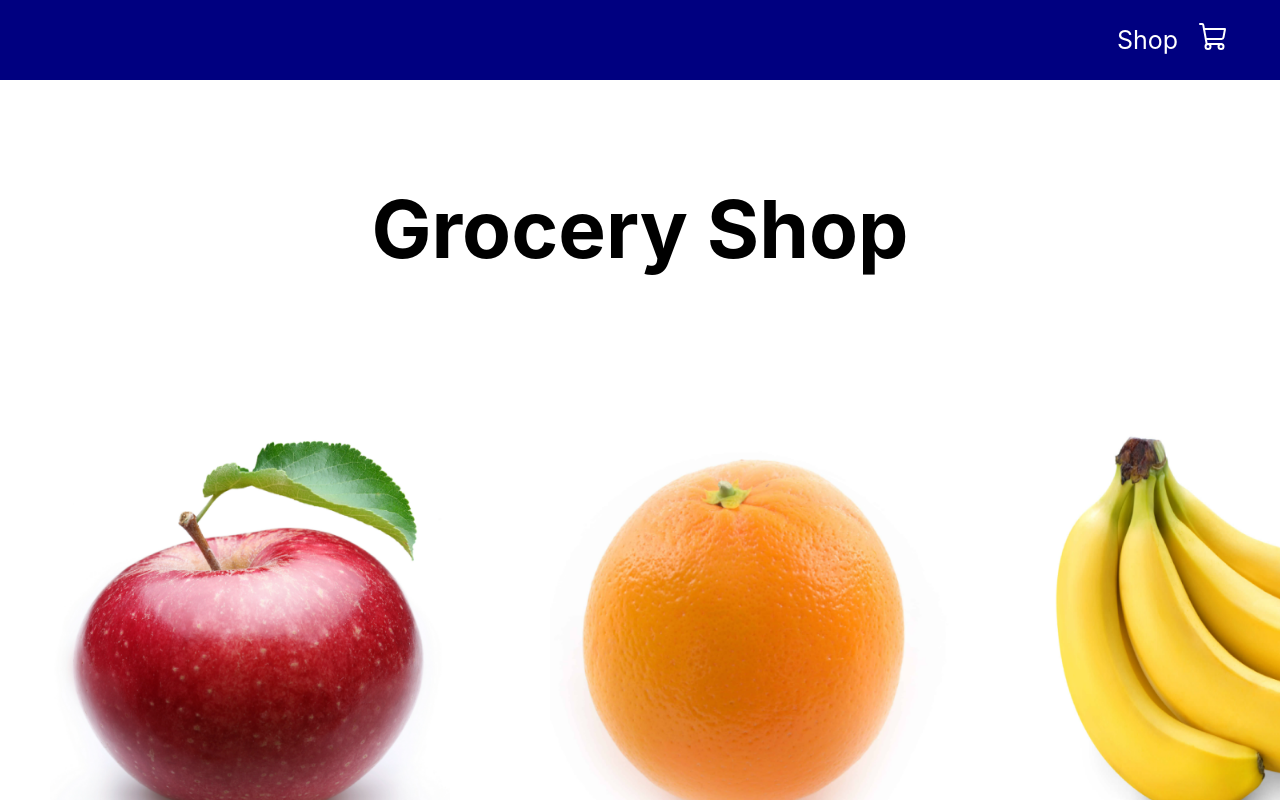
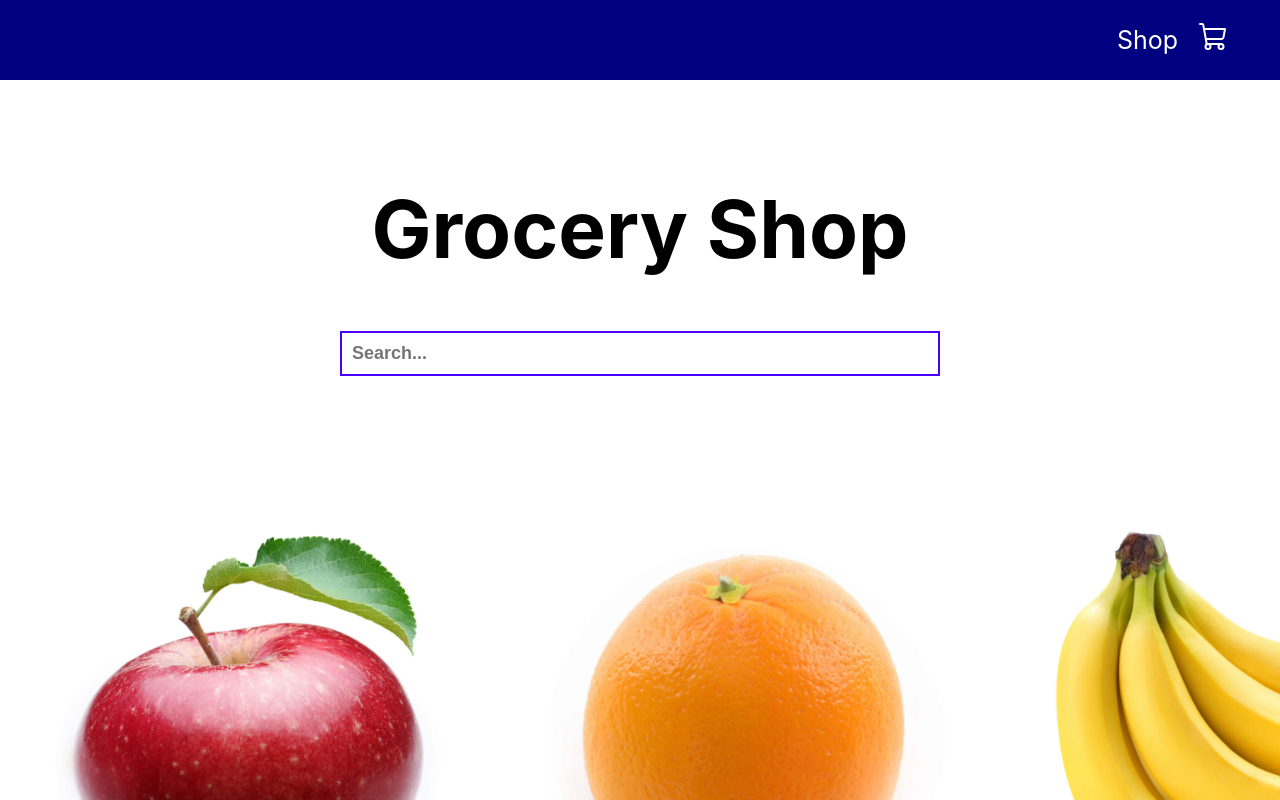
Before and after one commit to gaoaaron1/SquareJ, a React (Create React App) app: page / in a window 1280 px wide. Shown: the top 800 px of the page. Built offline with nearby package versions, Linux system fonts and the light colour scheme.

Commit message:
Added search bar

```diff
--- a/src/App.js
+++ b/src/App.js
@@ -6,6 +6,7 @@ import { Cart } from "./pages/cart/cart";
 import { ShopContextProvider } from './context/shop-context';
 
 function App() {
+
   return (
     <div className="App">
       <ShopContextProvider>
--- a/src/pages/shop/product.jsx
+++ b/src/pages/shop/product.jsx
@@ -7,21 +7,31 @@ export const Product = (props) => {
 
     const cartItemAmount = cartItems[id]
 
+  // Check if the query is empty or if the productName includes the query
+  const shouldDisplayProduct =
+    props.query === '' || productName.toLowerCase().includes(props.query.toLowerCase());
+
+
     return (
+
+        //Render the product if the conditions are met
+        shouldDisplayProduct && (
+
+
           <div className="product">
-
-        <img src={productImage} />
+            <img src={productImage} alt={productName} />
             <div className="description">
               <p>
                 <b>{productName}</b>
               </p>
-            <p> ${price} </p>
+              <p>${price}</p>
             </div>
-
             <button className="addToCartBttn" onClick={() => addToCart(id)}>
               Add To Cart {cartItemAmount > 0 && <> ({cartItemAmount})</>}
             </button>
+          </div>
 
-    </div>
         )
-}
+
+      );
+    };
--- a/src/pages/shop/shop.css
+++ b/src/pages/shop/shop.css
@@ -52,3 +52,17 @@
     color: white;
     cursor: pointer;
   }
+
+.searchBar {
+    max-width: 600px;
+    margin: 50px auto;
+}
+input[type="text"] {
+    display: block;
+    width: calc(100% - 24px); /*20px [ left & Right ] padding + 4px border [ left & Right ] */
+    font-size: 18px;
+    font-weight: 600;
+    color: #4b00ff;
+    padding: 10px;
+    border: 2px solid #4b00ff;
+}
--- a/src/pages/shop/shop.jsx
+++ b/src/pages/shop/shop.jsx
@@ -2,16 +2,36 @@ import React from 'react'
 import { PRODUCTS } from "../../products"
 import { Product } from "./product";
 import "./shop.css";
+import { useState } from "react";
 
 export default function Shop() {
+
+  {/*Query state is used to type on search bar */}
+  const [query, setQuery] = useState("");
+
+  {/*Filter products based on the search query */}
+  const filteredProducts = PRODUCTS.filter((product) =>
+    product.productName.toLowerCase().includes(query.toLowerCase())
+  );
+
   return (
     <div className="Shop">
+
+      {/* Title for the page */}
       <div className="shopTitle">
         <h1> Grocery Shop </h1>
       </div>
 
+      {/* Search Bar */}
+        <div className="searchBar">
+        <form action="">
+            <input type="text" placeholder="Search..." onChange={e => setQuery(e.target.value)} />
+        </form>
+        </div>
+
+
       <div className="products"> {PRODUCTS.map((product) => (
-        <Product data={product} />
+        <Product key={product.id} data={product} query={query} />
       ))}
       </div>
 
```
Lines whose indentation alone changed are shown as unchanged.
